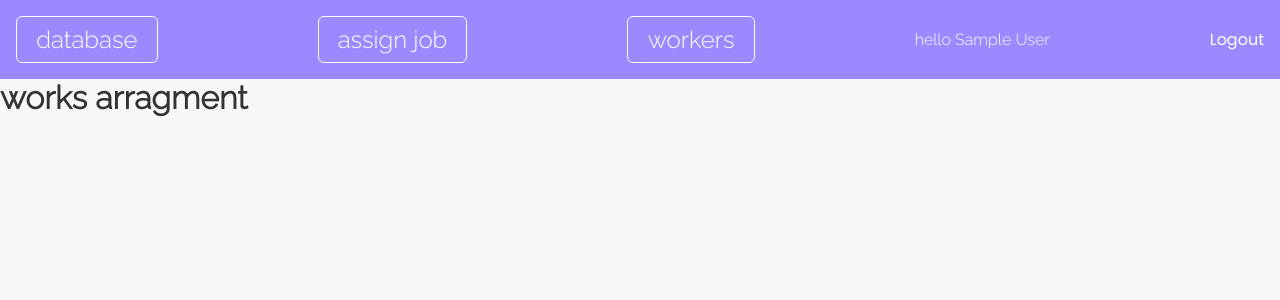
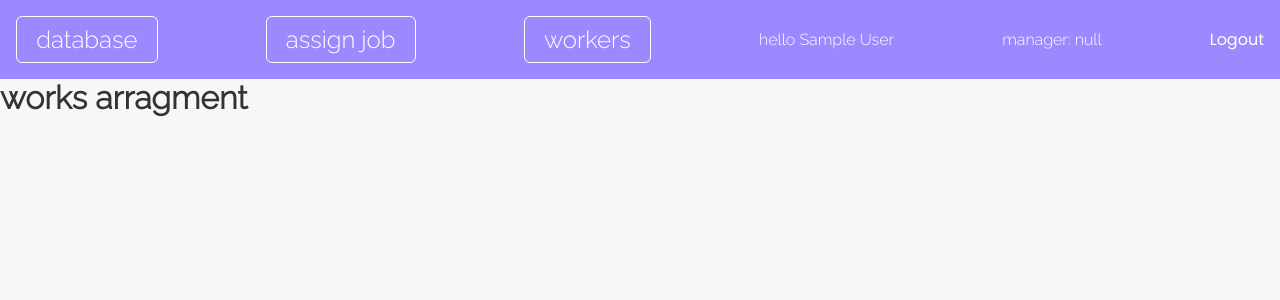
Before and after one commit to Yaron-Ender/lab-tasks-managment-demo, a React (Create React App) app: page / in a window 1280 px wide. Shown: the top 300 px of the page. Built offline with nearby package versions, Linux system fonts and the light colour scheme; no server answers; sample sign-in values are in the browser's storage; a web font is replaced by a local one.

Commit message:
Login comp. identify is user is manager or not, small changes in  emlpoeeNumber logic in Login and Signup components

```diff
--- a/src/context/authContext.jsx
+++ b/src/context/authContext.jsx
@@ -7,8 +7,8 @@ const authReducer =(state,action)=>{
     const {type,payload}=action
  switch(type){
     case 'LOGIN':
-        return {...state,user:payload.user,employeeNum:payload.employeeNum,
-      manager:payload.isManager}
+    return {...state,user:payload.user,employeeNum:payload.employeeNum,
+    manager:payload.isManager}
     case 'AUTH_IS_READY':
       return { ...state,AuthIsReady:true, user: payload };
    case 'LOGOUT':
--- a/src/hooks/useIsManager.js
+++ b/src/hooks/useIsManager.js
@@ -4,7 +4,7 @@ export const useISManager = ()=>{
   const [isManager,setIsManager] = useState(null);
   const manager = (employeeNum) => {
     const findManager = workersID.find((num) => num === employeeNum);
-
+  console.log(findManager)
     switch (findManager) {
       case "000000":
       case "123123":
--- a/src/hooks/useLogin.js
+++ b/src/hooks/useLogin.js
@@ -7,19 +7,19 @@ export const useLogin =()=>{
   const { dispatch } = useAuthContext()
   const [isPending,setIspending]=useState(null);
   const [error,setError]=useState(false)
-const login=async(email,password,employeeNum)=>{
-    setError(false)
-   setIspending(true)
-   try{
-   const {user} = await signInWithEmailAndPassword(auth,email,password)
- if(!user)return
- dispatch({ type:"LOGIN",payload:{user, employeeNum}});
+  const login = async (email, password, employeeNum,isManager) => {
+    setError(false);
+    setIspending(true);
+    try {
+      const { user } = await signInWithEmailAndPassword(auth, email, password);
+      if (!user) return;
+      dispatch({ type: "LOGIN", payload: { user,employeeNum,isManager } });
       setError(false);
       setIspending(null);
-   }catch(err){
+    } catch (err) {
       setIspending(null);
       setError(err.message);
     }
-}
+  };
 return{login,isPending,error}
 }
--- a/src/routes/login/Login.jsx
+++ b/src/routes/login/Login.jsx
@@ -1,23 +1,34 @@
-import { useState } from "react";
+import { useState,useEffect } from "react";
 import Button from "../../component/button/button";
 import FormInput from "../../component/input/input.comp";
 import { useLogin } from "../../hooks/useLogin";
+import { workersID } from "../../asstes/workers-ID-Numbers";
+import { useISManager } from "../../hooks/useIsManager";
 const Login = () => {
 const { login,isPending,error } = useLogin();
+const { manager,isManager } = useISManager();
   const defaultInput = {
     email:"",
     employeeNumber:"",
     password: "",
   };
+   const [employeeNum, setEmployeeNum] = useState(null);
   const [inputFields, setInputFields] = useState(defaultInput);
   const { employeeNumber, email, password } = inputFields;
-  const handleInput =(e)=>{
-     const{name,value}=e.target
-     setInputFields(prev=>({...prev,[name]:value}))
-  }
-  const handleSubmit = (e)=>{
+ useEffect(()=>{
+   if(employeeNumber.length==6){
+   setEmployeeNum(prev=>prev=workersID.find(num=>employeeNumber==num));
+  manager(employeeNum)
+}
+},[employeeNumber,isManager])
+const handleInput =(e)=>{
+  const{name,value}=e.target
+  setInputFields(prev=>({...prev,[name]:value}))
+}
+const handleSubmit = (e)=>{
   e.preventDefault()
-  login(email,password,employeeNumber)
+  console.log('do you a manager', isManager)
+  login(email,password,employeeNumber,isManager)
   setInputFields(defaultInput)
   }
     return (
--- a/src/routes/navbar/navbar.jsx
+++ b/src/routes/navbar/navbar.jsx
@@ -19,6 +19,8 @@ const { openDatabaseNavbar } = useStyle()
             >assign job</NavLink>
             <NavLink to="workers">workers</NavLink>
             {user&&<span>hello {user.displayName}</span>}
+            {manager&&<span>manager: {String(manager)}</span>}
+            {!manager&&<span>manager: {String(manager)}</span>}
            </>
           )}
           <p onClick={logout} className='login-link'>Logout</p>
--- a/src/routes/signup/signup.jsx
+++ b/src/routes/signup/signup.jsx
@@ -15,7 +15,7 @@ const Signup = () => {
     confirmPassword: "",
   };
   const [inputFields, setInputFields] = useState(defaultInput);
-  const [employeeNum,setEmployeeNum] =useState(null)
+  const [employeeNum,setEmployeeNum] =useState(null);
   const [comparePS,setComparePS] = useState(false)
   const { userName,email, employeeNumber,password, confirmPassword } = inputFields;
   useEffect(()=>{
@@ -23,12 +23,12 @@ const Signup = () => {
   if(password===confirmPassword){
     setComparePS(true)
   }
+  //find if employee is manager
+  if (employeeNumber.length==6) {
   setEmployeeNum(prev=>(prev=workersID.find(num => num==employeeNumber)))
-  //find if employee is manager
-  if (employeeNum && employeeNum.length==6) {
   manager(employeeNum);
 }
-},[password,confirmPassword,employeeNum,isManager])
+},[password,confirmPassword,employeeNumber,isManager])
 
 //update theinputField state
   const handleInput = (e) => {
```
Lines whose indentation alone changed are shown as unchanged.
